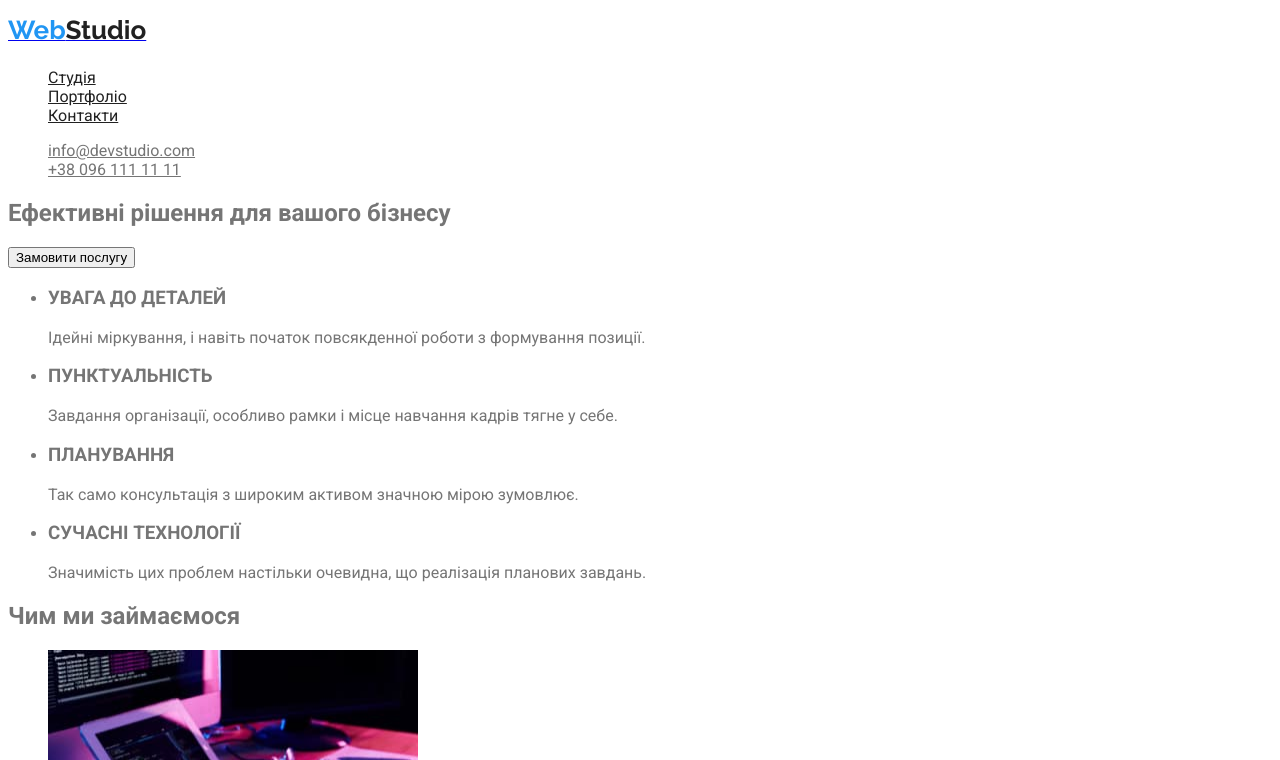
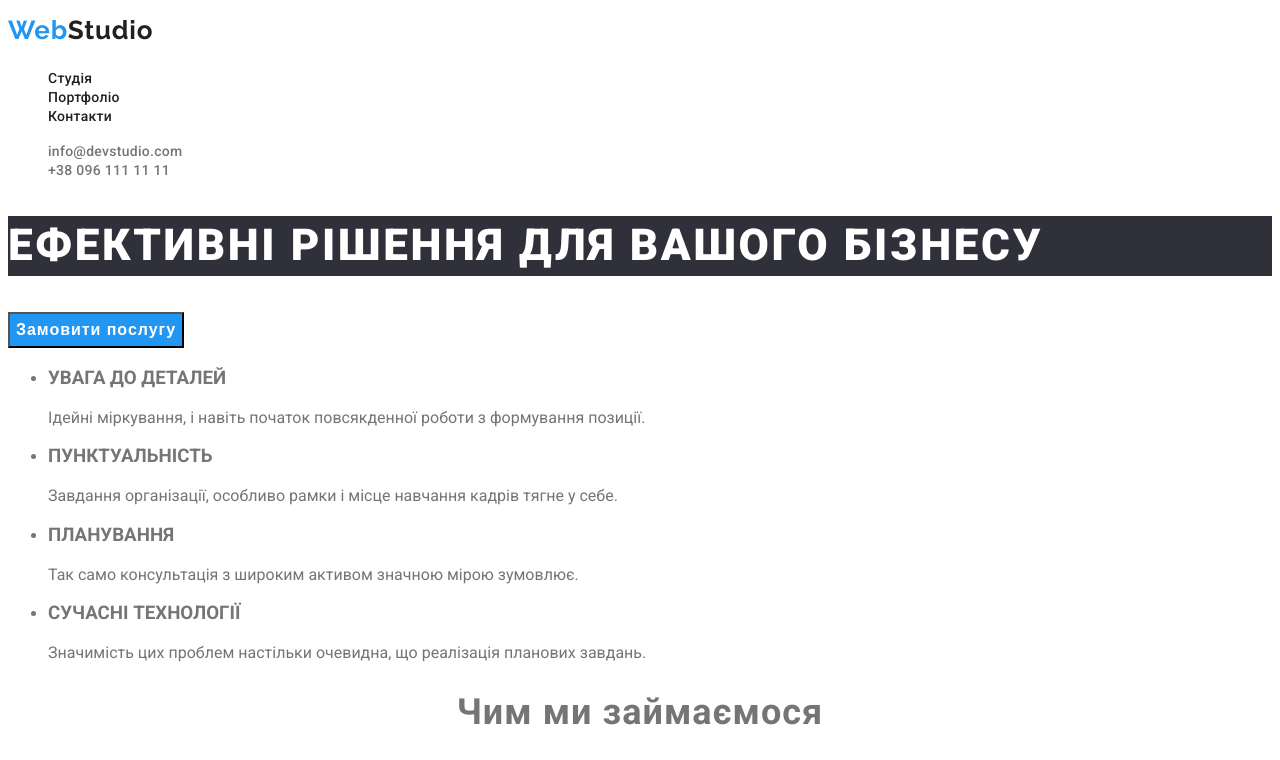
Before and after one commit to Hades7-ua/goit-markup-hw-02, a plain HTML site: page index.html in a window 1280 px wide. Shown: the top 760 px of the page. Drawn offline with Linux system fonts and the light colour scheme.

Commit message:
стилі

```diff
--- a/css/styles.css
+++ b/css/styles.css
@@ -9,10 +9,14 @@
   list-style: none;
 }
 
+.link {
+  text-decoration: none;
+}
+
 body {
   background-color: var(--primary-white-color);
   color: var(--primary-text-color);
-  font-family: Roboto;
+  font-family: Roboto, sans-serif;
 }
 
 .logo {
@@ -22,6 +26,7 @@ body {
   font-weight: 700;
   font-size: 26px;
   line-height: 1.71;
+  letter-spacing: 0.03em;
 }
 
 .logo.text {
@@ -31,12 +36,17 @@ body {
   font-weight: 700;
   font-size: 26px;
   line-height: 1.71;
+  letter-spacing: 0.03em;
 }
 
 /* site - nav */
 
 .site-nav .link {
   color: var(--title-text-color);
+  font-weight: 500;
+  font-size: 14px;
+  line-height: 1.14;
+  letter-spacing: 0.02em;
 }
 
 .site-nav .link:hover,
@@ -46,6 +56,10 @@ body {
 
 .auth-nav .link {
   color: var(--primary-text-color);
+  font-weight: 500;
+  font-size: 14px;
+  line-height: 1.14;
+  letter-spacing: 0.02em;
 }
 
 .auth-nav .link:hover,
@@ -54,3 +68,39 @@ body {
 }
 
 /* hero */
+
+h1,
+h2,
+h3,
+h4,
+h5,
+h6 {
+  font-family: Roboto, sans-serif;
+}
+
+.title {
+  color: var(--primary-white-color);
+  background-color: #2f303a;
+  font-weight: 900;
+  font-size: 44px;
+  line-height: 1.36;
+  letter-spacing: 0.06em;
+  text-transform: uppercase;
+}
+
+.section-title {
+  font-weight: 700;
+  font-size: 36px;
+  line-height: 1.16;
+  text-align: center;
+  letter-spacing: 0.03em;
+}
+
+.button {
+  background-color: var(--accent-color);
+  color: var(--primary-white-color);
+  font-weight: 700;
+  font-size: 16px;
+  line-height: 1.87;
+  letter-spacing: 0.06em;
+}
--- a/index.html
+++ b/index.html
@@ -14,7 +14,7 @@
   <body>
     <!-- Шапка Веб-студії -->
     <header>
-      <a href="/">
+      <a href="/" class="link">
         <span class="logo">Web</span><span class="logo text">Studio</span></a
       >
       <nav>
@@ -36,10 +36,10 @@
 
     <main>
       <section>
-        <h1>Ефективні рішення для вашого бізнесу</h1>
+        <h1 class="title">Ефективні рішення для вашого бізнесу</h1>
         <button type="button" class="button">Замовити послугу</button>
       </section>
-      <section>
+      <section class="section">
         <h2 hidden>Наші переваги</h2>
         <ul>
           <li>
@@ -75,7 +75,7 @@
       <!-- Роботи -->
 
       <section>
-        <h2>Чим ми займаємося</h2>
+        <h2 class="section-title">Чим ми займаємося</h2>
         <ul>
           <li>
             <a href="/"
```
Also changed, not shown: portfolio.html (+1 -1 lines).
